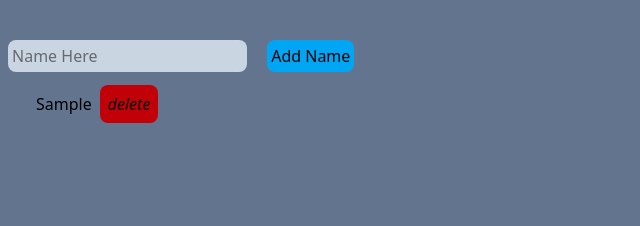
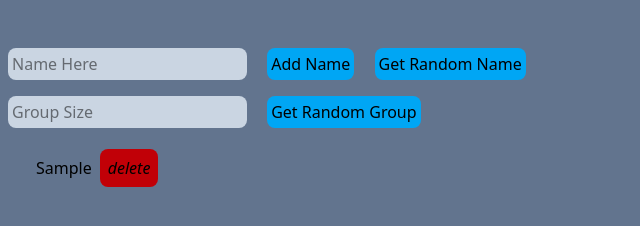
Before and after one commit to Kass-S/EnhancedRNG, a website with bundled scripts: page index.html in a window 1280 px wide. Both pictures are taken after typing "Sample" into the empty fields and a click on the button "Add Name". Shown: the whole page, without its empty margins (0-640 px from the left). Built offline with nearby package versions, Linux system fonts and the light colour scheme.

Commit message:
added more elements

```diff
--- a/index.html
+++ b/index.html
@@ -11,8 +11,14 @@
 <body class="bg-slate-500">
 
     <div class="mt-10">
-        <input id="nameInput" placeholder="Name Here" type="text" class="bg-slate-300 rounded-lg p-1 mx-2">
-        <button id="addNameBtn" class="bg-sky-500 p-1 rounded-lg mx-2">Add Name</button>
+        <input id="nameInput" placeholder="Name Here" type="text" class="bg-slate-300 rounded-lg p-1 m-2">
+        <button id="addNameBtn" class="bg-sky-500 p-1 rounded-lg m-2">Add Name</button>
+        <button id="getRandomNameBtn" class="bg-sky-500 p-1 rounded-lg m-2">Get Random Name</button>
+    </div>
+
+    <div>
+        <input id="addGroupSizeInput" placeholder="Group Size" type="text" class="bg-slate-300 rounded-lg p-1 m-2">
+        <button id="getRandomGroupsBtn" class="bg-sky-500 p-1 rounded-lg m-2">Get Random Group</button>
     </div>
 
     <div class="m-5">
--- a/scripts/app.js
+++ b/scripts/app.js
@@ -2,7 +2,10 @@ import { saveToStorage, getFromStorage, removeFromStorage } from "./localStorage
 
 let nameInput = document.getElementById("nameInput");
 let addNameBtn = document.getElementById("addNameBtn");
+let getRandomNameBtn = document.getElementById("getRandomNameBtn");
 
+let addGroupSizeInput = document.getElementById("addGroupSizeInput");
+let getRandomGroupsBtn = document.getElementById("getRandomGroupsBtn");
 let nameList = document.getElementById("nameList");
 
 let nameAdd = '';
@@ -29,7 +32,7 @@ const GetNames = () => {
 
         let removeBtn = document.createElement('i');
         removeBtn.type = 'button';
-        removeBtn.className = 'bg-red-700 rounded-lg p-2 m-2 curser-pointer';
+        removeBtn.className = 'bg-red-700 rounded-lg p-2 m-2 cursor-pointer';
         removeBtn.innerText = 'delete';
 
         removeBtn.addEventListener('click', () => {
```
Also changed, not shown: src/output.css.
